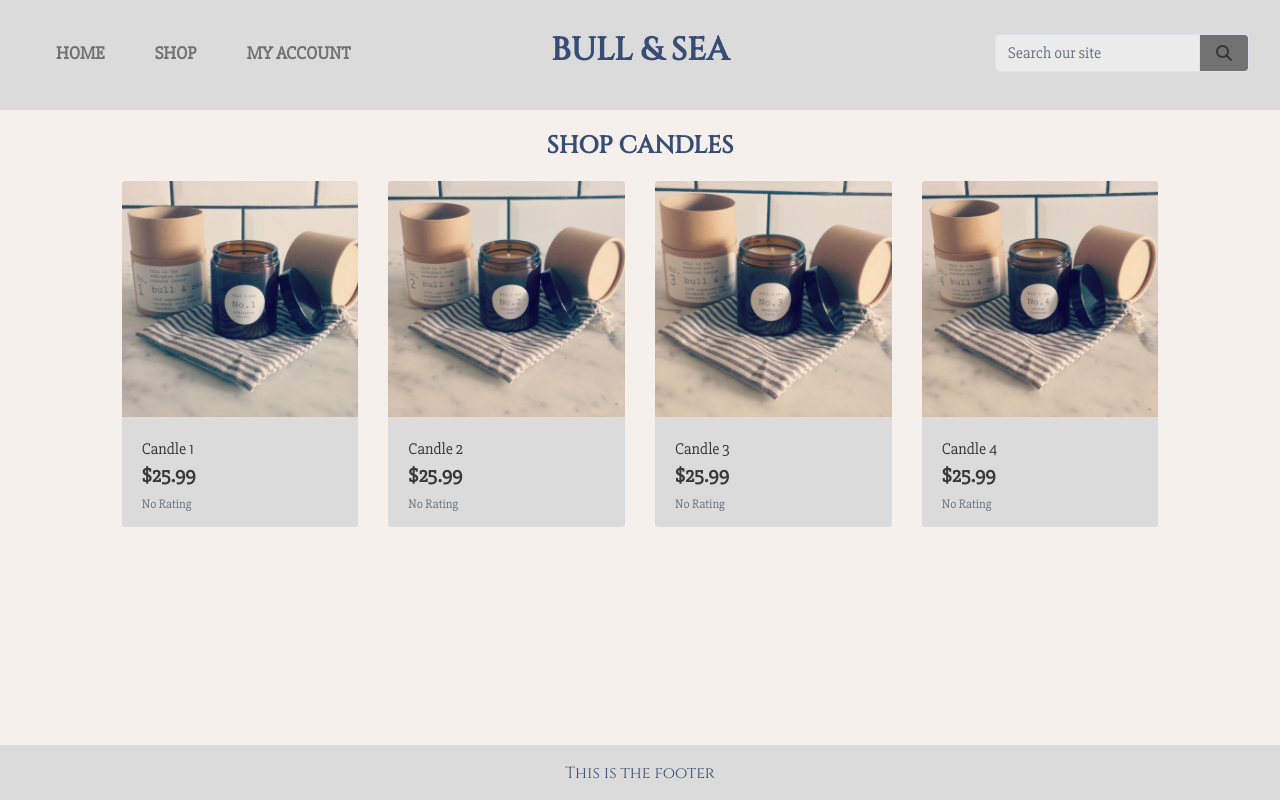
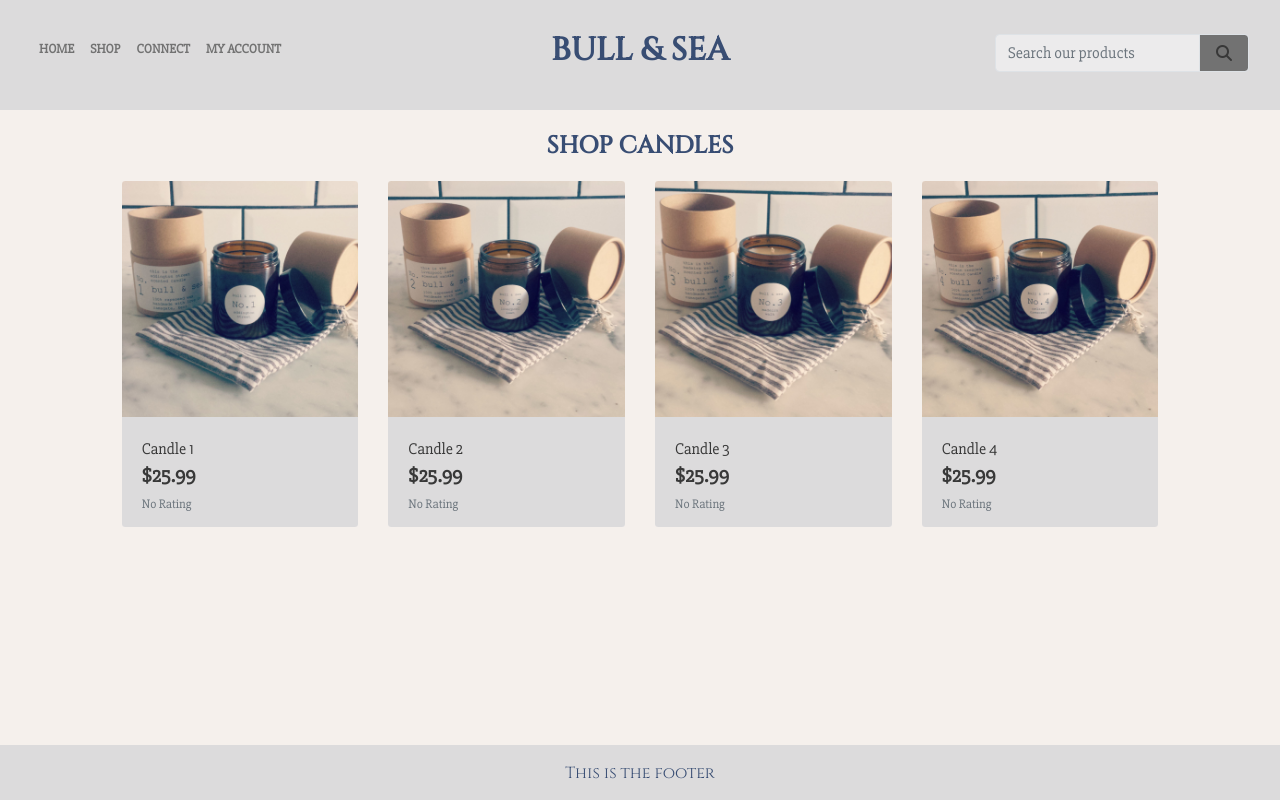
Before and after one commit to JeffreyBull76/CI_project5, a Django app: page /products/categories/1/products/ in a window 1280 px wide. Run offline with Django 3.2, Linux system fonts and the light colour scheme; data comes from the database, SQL or seed files in the repository; both versions use the stored data as it was after the commit; some libraries are stand-ins or nearby versions.

Commit message:
add search box functions tidy css

```diff
--- a/products/templates/products/products.html
+++ b/products/templates/products/products.html
@@ -11,6 +11,7 @@
 {% endblock %}
 
 {% block content %}
+{% if products %}
 <div class="overlay"></div>
 <div class="container-fluid">
     <div class="row">
@@ -81,6 +82,18 @@
             </div>
         </div>
     </div>
-
 </div>
+{% else %}
+<div class="overlay"></div>
+<div class="container-fluid">
+    <div class="row">
+        <div class="col-12 mb-5 hr-prod-top-spacer">
+            <hr>
+        </div>
+        <div class="col text-center mt-3">
+            <p class="text-muted lead">No products match your search</p>
+        </div>
+    </div>
+</div>
+{% endif %}
 {% endblock %}
--- a/products/urls.py
+++ b/products/urls.py
@@ -4,4 +4,5 @@ from . import views
 urlpatterns = [
     path('categories/<int:category_id>/products/', views.category_products, name='category_products'),  # noqa
     path('<product_id>', views.product_detail, name='product_detail'),
+    path('search/', views.search_products, name='search_products'),
 ]
--- a/products/views.py
+++ b/products/views.py
@@ -1,5 +1,24 @@
 from django.shortcuts import render, get_object_or_404
 from .models import Product, Category
+from django.db.models import Q
+from django.http import HttpResponseRedirect
+from django.urls import reverse
+
+
+def search_products(request):
+    query = request.GET.get('q')
+
+    if query:
+        products = Product.objects.filter(Q(name__icontains=query) | Q(description__icontains=query))  # noqa
+    else:
+        products = Product.objects.none()
+
+    context = {
+        'products': products,
+        'search_query': query
+    }
+
+    return render(request, 'products/products.html', context)
 
 
 def category_products(request, category_id):
--- a/static/css/base.css
+++ b/static/css/base.css
@@ -213,7 +213,7 @@ body {
 }
 
 .hr-prod-top-spacer hr {
-    border: 1px solid #DCDBDC;
+    border: 1px solid #F5F0EC;
 }
 
 .card {
@@ -264,6 +264,17 @@ body {
 
 
 /* -------------------------------- Media Queries */
+
+@media (max-width: 1300px) {
+    .small-screen-menutext, .small-screen-droptext a {
+        font-size: small !important;
+    }
+
+    .nav-link-padding {
+        padding: 0 8px !important;
+    }
+}
+
 
 /* pad the top of product details overlay */
 @media (max-width: 991px) {
@@ -343,11 +354,6 @@ body {
         transform: translateY(-6px) rotate(-45deg);
     }
 
-    .hr-prod-top-spacer {
-        display: inline-block;
-        padding-top: 28px;
-    }
-
     .hr-prod-bot-spacer {
         display: none;
     }
--- a/templates/base.html
+++ b/templates/base.html
@@ -56,12 +56,12 @@
         <div class="d-flex navlinksleft text-base">
           <ul class="navbar-nav mr-auto d-flex flex-row">
             <li class="nav-item active">
-              <a class="nav-link nav-link-padding" href="{% url 'home' %}">Home <span
+              <a class="small-screen-menutext nav-link nav-link-padding" href="{% url 'home' %}">Home <span
                   class="sr-only">(current)</span></a>
             </li>
 
             <li class="nav-item dropdown">
-              <a class="nav-link dropdown-toggle nav-link-padding caret-off" href="#" id="navbarDropdown" role="button"
+              <a class="small-screen-menutext nav-link dropdown-toggle nav-link-padding caret-off" href="#" id="navbarDropdown" role="button"
                 data-toggle="dropdown" aria-haspopup="true" aria-expanded="false">
                 Shop
               </a>
@@ -69,11 +69,23 @@
             </li>
 
             <li class="nav-item dropdown">
-              <a class="nav-link dropdown-toggle nav-link-padding caret-off" href="#" id="navbarDropdown" role="button"
+              <a class="small-screen-menutext nav-link dropdown-toggle nav-link-padding caret-off" href="#" id="navbarDropdown" role="button"
+                data-toggle="dropdown" aria-haspopup="true" aria-expanded="false">
+                Connect
+              </a>
+              <div class="small-screen-droptext dropdown-menu dropmenu-Main dropdown-menu-end animate slideIn"
+                aria-labelledby="navbarDropdown">
+                <a href="" class="dropdown-item">About us</a>
+                <a href="" class="dropdown-item">Contact</a>
+              </div>
+            </li>
+
+            <li class="nav-item dropdown">
+              <a class="small-screen-menutext nav-link dropdown-toggle nav-link-padding caret-off" href="#" id="navbarDropdown" role="button"
                 data-toggle="dropdown" aria-haspopup="true" aria-expanded="false">
                 My Account
               </a>
-              <div class="dropdown-menu dropmenu-Main dropdown-menu-end animate slideIn"
+              <div class="small-screen-droptext dropdown-menu dropmenu-Main dropdown-menu-end animate slideIn"
                 aria-labelledby="navbarDropdown">
                 {% if request.user.is_authenticated %}
                 {% if request.user.is_superuser %}
@@ -131,10 +143,10 @@
             </li>
           </ul>
 
-          <form class="form-inline" method="GET" action="">
+          <form class="form-inline" method="GET" action="{% url 'search_products' %}">
             <div class="input-group w-100">
               <input class="form-control border border-grey rounded-2 bg-searchbox" type="text" name="q"
-                placeholder="Search our site">
+                placeholder="Search our products" value="{{ search_query }}">
               <div class="input-group-append">
                 <button class="form-control btn btn-searchbox border border-grey rounded-2" type="submit">
                   <span class="icon">
--- a/templates/includes/mobile-top-header.html
+++ b/templates/includes/mobile-top-header.html
@@ -28,10 +28,10 @@
         <div class="col-12 flex-column">
           <div class="d-flex mob-nav-link-padding">
 
-            <form class="form-inline" method="GET" action="">
+            <form class="form-inline" method="GET" action="{% url 'search_products' %}">
               <div class="input-group w-100">
                 <input class="form-control border border-grey rounded-2 bg-searchbox" type="text" name="q"
-                  placeholder="Search our site">
+                  placeholder="Search our products" value="{{ search_query }}">
                 <div class="input-group-append">
                   <button class="form-control btn btn-searchbox border border-grey rounded-2" type="submit">
                     <span class="icon">
@@ -103,6 +103,19 @@
               </a>
               {% include 'includes/main-nav.html' %}
             </li>
+
+            <li class="nav-item dropdown">
+              <a class="nav-link dropdown-toggle caret-off" href="#" id="navbarDropdown" role="button"
+                data-toggle="dropdown" aria-haspopup="true" aria-expanded="false">
+                Connect
+              </a>
+              <div class="dropdown-menu dropmenu-Mob dropdown-menu-end animate slideIn"
+                aria-labelledby="navbarDropdown">
+                <a href="" class="dropdown-item">About us</a>
+                <a href="" class="dropdown-item">Contact</a>
+              </div>
+            </li>
+
           </ul>
         </div>
       </div>
```
Also changed, not shown: db.sqlite3.
